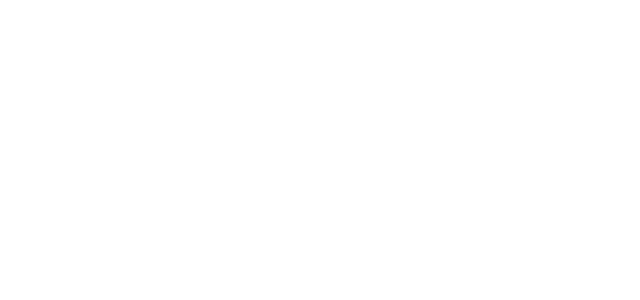
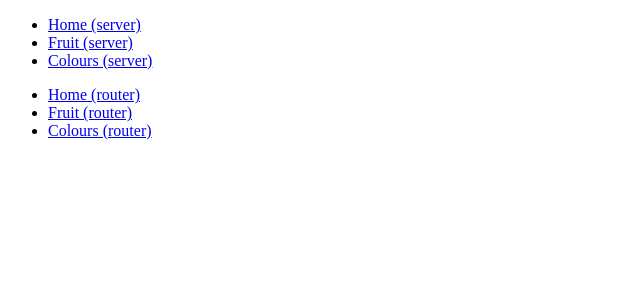
Before and after one commit to resao/vue-nuxt-apollo, a Nuxt app: page /About in a window 1280 px wide. Before the commit this address had no page. Shown: the top 300 px of the page, without its empty margins (0-640 px from the left). Built offline with nearby package versions, Linux system fonts and the light colour scheme.

Commit message:
Adding page navigation

```diff
--- a/src/layouts/default.vue
+++ b/src/layouts/default.vue
@@ -1,5 +1,15 @@
 <template>
   <div>
+    <ul>
+      <li><a href="/">Home (server)</a></li>
+      <li><a href="/fruit">Fruit (server)</a></li>
+      <li><a href="/colours">Colours (server)</a></li>
+    </ul>
+    <ul>
+      <li><nuxt-link to="/">Home (router)</nuxt-link></li>
+      <li><nuxt-link to="/fruit">Fruit (router)</nuxt-link></li>
+      <li><nuxt-link to="/colours">Colours (router)</nuxt-link></li>
+    </ul>
     <nuxt/>
   </div>
 </template>
```
